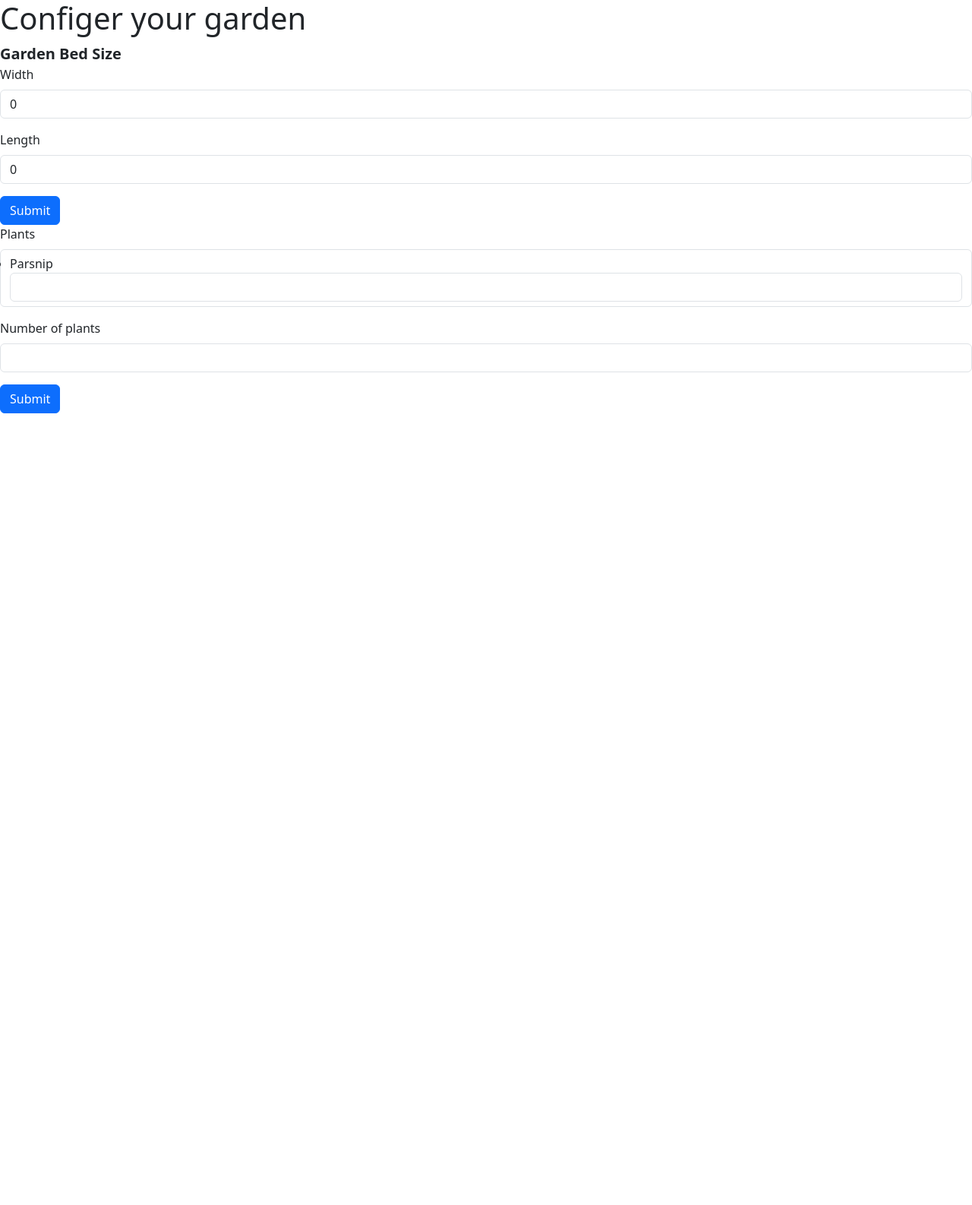
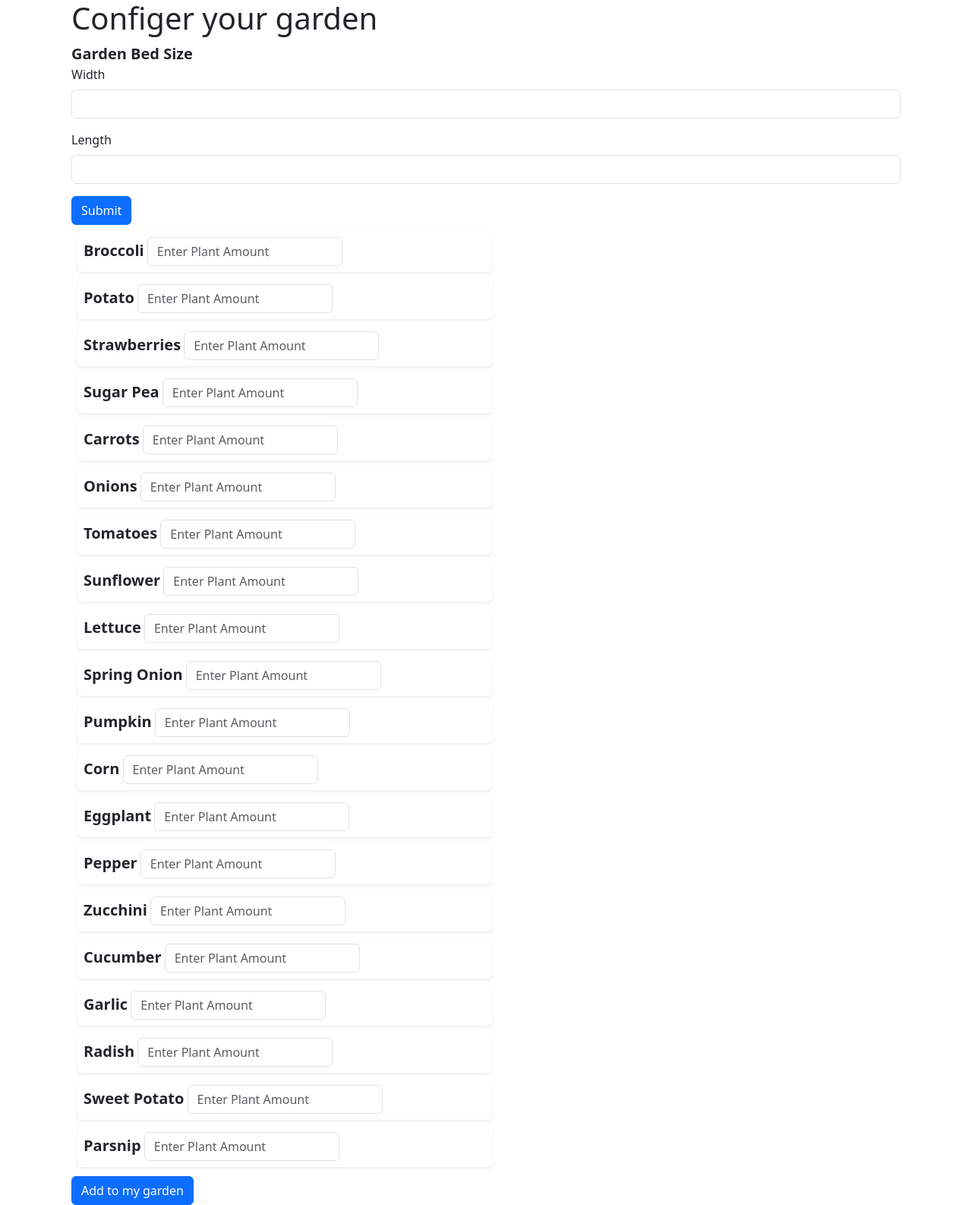
Before and after one commit to noxan-dev/Garden-Planner, a Flask app: page /config in a window 1280 px wide. Shown: the whole page at 76% size. Before the commit the page ends 544 px from the top, so only its background shows below. Run offline with Flask 2, Linux system fonts and the light colour scheme; some libraries are stand-ins or nearby versions.

Commit message:
send data to be used, sessions

```diff
--- a/app.py
+++ b/app.py
@@ -1,13 +1,19 @@
-from flask import Flask, render_template, request, redirect, url_for, flash, jsonify, session
+from flask import Flask, render_template, request, redirect, url_for, flash, session
 from flask_bootstrap import Bootstrap5
-from forms import GardenBedSize, PlantForm
+from forms import GardenBedSize
 from flask_caching import Cache
+from flask_wtf.csrf import CSRFProtect
+from werkzeug.datastructures import ImmutableMultiDict
+import json
 
 cache = Cache(config={'CACHE_TYPE': 'simple'})
+csrf = CSRFProtect()
 
 app = Flask(__name__)
 
 cache.init_app(app)
+csrf.init_app(app)
+
 app.config['TESTING'] = True
 app.config['SECRET_KEY'] = 'mysecretkey'
 TEMPLATES_AUTO_RELOAD = True
@@ -19,32 +25,47 @@ bootstrap = Bootstrap5(app)
 @cache.cached(timeout=60)
 def index():
     garden_bed_form = GardenBedSize()
-    plant_form = PlantForm()
-    return render_template('index.html', garden_bed_form=garden_bed_form, plant_form=plant_form)
+    return render_template('index.html', garden_bed_form=garden_bed_form)
 
 
 @app.route('/config', methods=['GET', 'POST'])
 def config():
     garden_bed_form = GardenBedSize()
-    plant_form = PlantForm()
+
+    data = json.loads(open('data.json').read())
 
     if request.method == 'POST':
+        print(request.form)
         if garden_bed_form.submit.data and garden_bed_form.validate():
             flash('Garden bed size: {} x {}'.format(garden_bed_form.width.data, garden_bed_form.length.data))
             session['width'] = garden_bed_form.width.data
             session['length'] = garden_bed_form.length.data
             return redirect(url_for('config'))
-        elif plant_form.submit.data and plant_form.validate():
-            flash('Plants: {}'.format(plant_form.plant.data))
-            session['plants'] = plant_form.plant.data
-            return redirect(url_for('config'))
-    return render_template('config.html', garden_bed_form=garden_bed_form, plant_form=plant_form)
+    return render_template('config.html', garden_bed_form=garden_bed_form, data=data)
 
 
 @app.route('/mygarden', methods=['GET', 'POST'])
 def my_garden():
+    area = session.get('width') * session.get('length')
+    my_garden_dict = {'width': session.get('width'),
+                      'length': session.get('length'),
+                      'area': area,
+                      'plants': session.get('plants')
+                      }
+    if 'plant_form' in request.form:
+        session['plants'] = {}
+        flash('Plants: {}'.format(request.form.get('plant')))
+        plant_form = request.form.to_dict()
+        plant_form_values = plant_form.values()
+        plant_form_keys = plant_form.keys()
 
-    return render_template('mygarden.html')
+        for key in plant_form_keys:
+            for plant in plant_form_values:
+                if key is None:
+                    continue
+                if key not in session['plants']:
+                    session['plants'][key] = plant
+    return render_template('mygarden.html', my_garden=my_garden_dict)
 
 
 if __name__ == '__main__':
--- a/forms.py
+++ b/forms.py
@@ -1,26 +1,9 @@
 from flask_wtf import FlaskForm
-from wtforms import StringField, SubmitField, IntegerField, FieldList, Label
+from wtforms import StringField, SubmitField, IntegerField
 from wtforms.validators import DataRequired, NumberRange
-import json
-
-data = json.loads(open('data.json').read())
 
 
 class GardenBedSize(FlaskForm):
     width = IntegerField('Width', validators=[DataRequired(), NumberRange(min=0, max=100)], render_kw={'class': 'form-control'})
     length = IntegerField('Length', validators=[DataRequired(), NumberRange(min=0, max=100)], render_kw={'class': 'form-control'})
     submit = SubmitField('Submit', render_kw={'class': 'btn btn-primary'})
-
-    def __init__(self, *args, **kwargs):
-        super(GardenBedSize, self).__init__(*args, **kwargs)
-        self.width.data = 0
-        self.length.data = 0
-
-
-class PlantForm(FlaskForm):
-    for item in data:
-        plant = data.get(item)
-        plant_field = FieldList(label='Plants', min_entries=1, max_entries=None, render_kw={'class': 'form-control'}, unbound_field=StringField(label=plant['name'], render_kw={'class': 'form-control'}))
-    num_plants = IntegerField('Number of plants', validators=[DataRequired(), NumberRange(min=0, max=100)])
-    image = SubmitField('Add Image')
-    submit = SubmitField('Submit')
--- a/templates/base.html
+++ b/templates/base.html
@@ -15,6 +15,7 @@
         {% block content %}
 
         {% endblock content %}
+
         {% block scripts %}
             <!-- Optional JavaScript -->
             {{ bootstrap.load_js() }}
--- a/templates/config.html
+++ b/templates/config.html
@@ -4,7 +4,8 @@
 {% block title %}Config{% endblock %}
 
 {% block content %}
-    <div>
+<div class="container">
+    <div class="container-fluid">
         <h1>Configer your garden</h1>
         <form method="post" action="{{ url_for('config') }}" enctype="multipart/form-data">
             {{ garden_bed_form.csrf_token }}
@@ -13,13 +14,22 @@
             {{ render_field(garden_bed_form.length) }}
             {{ render_field(garden_bed_form.submit) }}
         </form>
+    </div>
+    <div class="container-fluid">
         <form method="post" action="{{ url_for('my_garden') }}" enctype="multipart/form-data">
-            {{ plant_form.csrf_token }}
-            {{ plant_form.hidden_tag() }}
-            {{ render_field(plant_form.plant_field) }}
-            {{ render_field(plant_form.num_plants) }}
-            {{ render_field(plant_form.submit) }}
-
+            <input type="hidden" name="csrf_token" value="{{ csrf_token() }}">
+            {% for item in data %}
+                <div class="form-group">
+                    <div class="shadow-sm rounded m-2 p-2 w-50">
+                        <label for="plant_name" style="font-size: 20px"><b>{{ data[item]['name'] }}</b></label>
+                        <label>
+                            <input type="number" min="0" class="form-control" name="{{ data[item]['name'] }}" placeholder="Enter Plant Amount">
+                        </label>
+                    </div>
+                </div>
+            {% endfor %}
+            <input class="btn btn-primary mt-1" type="submit" value="Add to my garden" name="plant_form">
         </form>
     </div>
+</div>
 {% endblock content %}
--- a/templates/mygarden.html
+++ b/templates/mygarden.html
@@ -4,8 +4,8 @@
 
 {% block content %}
 <h3>hello</h3>
-    <table>
-
+    <table style="width: {{ my_garden['width'] }}px; height: {{ my_garden['length'] }}px;">
+        {{ my_garden }}
     </table>
 
 {% endblock content %}
```
